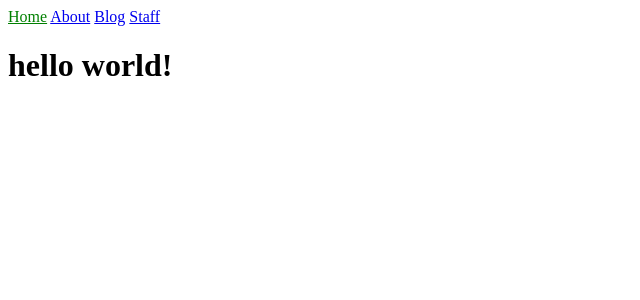
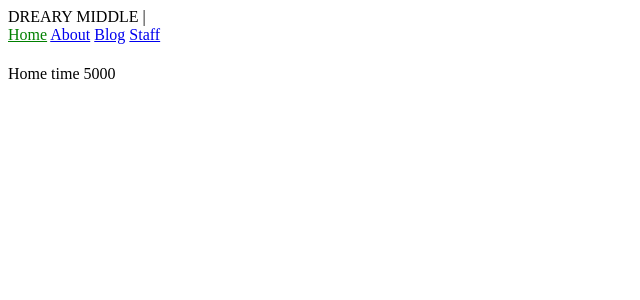
Before and after one commit to Greekmuller/drearymiddle.github.io, a Jekyll site: the page built from index.html, in a window 1280 px wide. Shown: the top 300 px of the page, without its empty margins (0-640 px from the left). Built offline with Jekyll 4.4.1, drawn with Linux system fonts in a browser that asks for light colours.

```diff
--- a/_config.yml
+++ b/_config.yml
@@ -18,9 +18,22 @@
     values:
       layout: "default"
 
+# Useable plugins
 plugins:
   - jekyll-feed
   - jekyll-sitemap
   - jekyll-seo-tag
 
+# SEO Tag settings
+title: Dreary Middle
+tagline: Genuine discussion about our favourite things
+description: Genuine discussion about our favourite things! Movies, Television and occasionally games, come for real discussions on some of the hottest topics on the internet
+url: http://drearymiddle.com
+logo: /assets/images/branding/dm.png
+social:
+  links:
+    - https://twitter.com/drearymiddle
+    - https://www.youtube.com/channel/UCombRhqo_ES7uYG8TAEkKXA
+# webmaster_verifications:
+  # google:
 lang: en-GB
--- a/_layouts/default.html
+++ b/_layouts/default.html
@@ -6,9 +6,10 @@
     <link rel="stylesheet" href="/assets/css/styles.css">
     {% feed_meta %}
     {% seo %}
+    <div id="bg">{{ site.title | upcase }} | {% include navigation.html %}</div>
   </head>
   <body>
-    {% include navigation.html %}
+    <h1>{{ page_title }}</h1>
     {{ content }}
   </body>
 </html>
--- a/assets/css/styles.scss
+++ b/assets/css/styles.scss
@@ -1,3 +1,25 @@
 ---
 ---
 @import "main";
+
+@font-face {
+    font-family: felix-titling;
+    src: url(/assets/fonts/Felixti.TTF);
+}
+
+h1, h2, h3, h4, h5{
+    font-family: felix-titling, 'Times New Roman', Times, serif;
+    text-align: left;
+    font-weight: normal;
+}
+
+#bg {
+    margin: 0px;
+    padding: 0;
+    background: rgb(255, 255, 255);
+    background: rgba(255, 255, 255, 0.8);
+    -webkit-backdrop-filter: blur(20px);
+    -o-backdrop-filter: blur(20px);
+    -ms-backdrop-filter: blur(20px);
+    backdrop-filter: blur(20px);
+}
--- a/index.html
+++ b/index.html
@@ -2,4 +2,4 @@
 layout: default
 title: Home
 ---
-<h1>{{ "Hello World!" | downcase }}</h1>
+Home time 5000
```
Also changed, not shown: Gemfile.lock, assets/css/fonts/Felixti.TTF (added).
